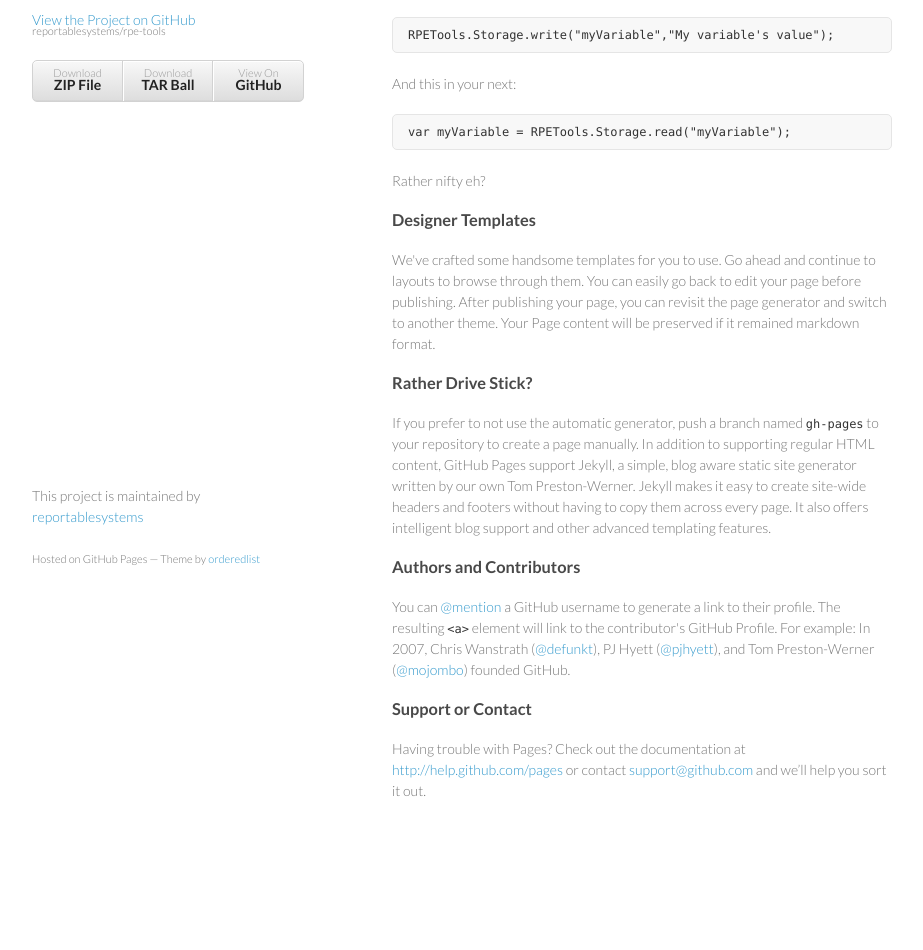
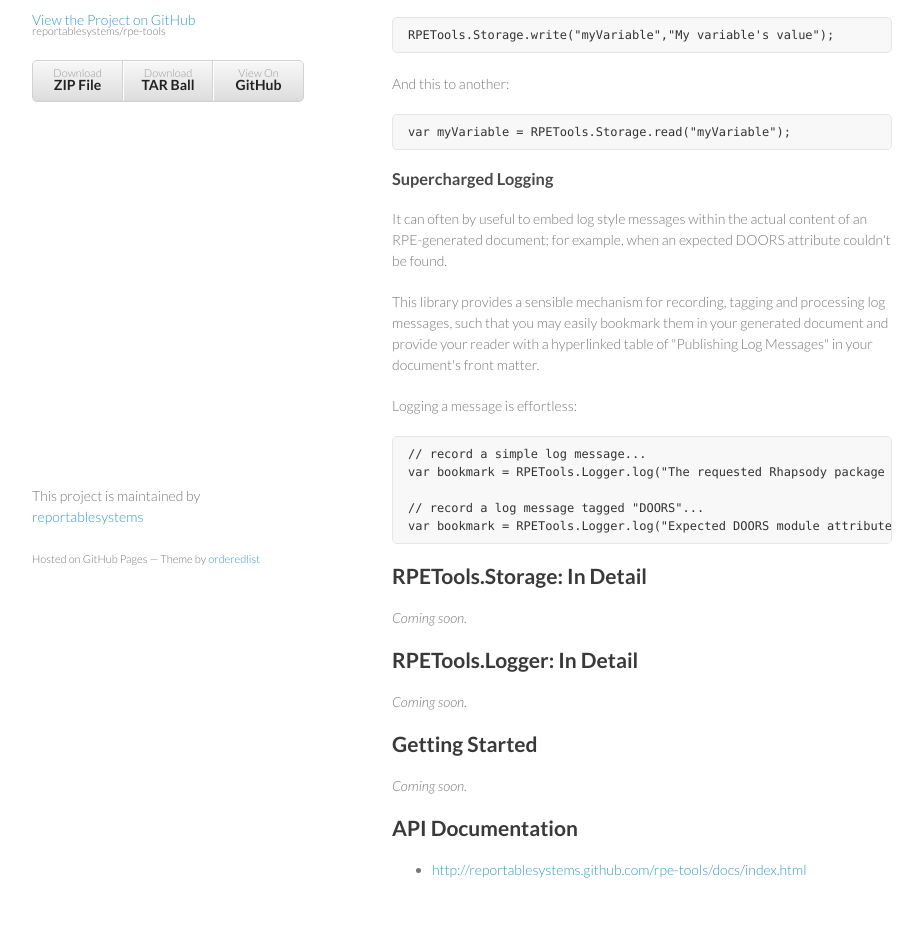
Before and after one commit to reportablesystems/rpe-tools, a plain HTML site: page index.html in a window 1280 px wide. Shown: the part 162-1112 px from the top of the page, without its empty margins (178-1101 px from the left). Before the commit the page ends 1033 px from the top, so only its background shows below. Drawn offline with Linux system fonts and the light colour scheme.

```diff
--- a/index.html
+++ b/index.html
@@ -28,35 +28,50 @@
         </ul>
       </header>
       <section>
-        <h3>In a nutshell</h3>
+        <h3>Multi-Template Variable Persistence</h3>
 
-<p>Ever found yourself wishing for an easy way to persist variables in multi-template IBM Rational® Publishing Engine™ document specifications? Using our small JavaScript library, it's as easy as adding this to your first template:</p>
+<p>Ever found yourself wishing for an easy way to persist variables between multi-template IBM Rational® Publishing Engine™ document specifications? With this library, it's as easy as adding this to one document template:</p>
 
 <pre><code>RPETools.Storage.write("myVariable","My variable's value");
 </code></pre>
 
-<p>And this in your next:</p>
+<p>And this to another:</p>
 
 <pre><code>var myVariable = RPETools.Storage.read("myVariable");
 </code></pre>
 
-<p>Rather nifty eh?</p>
+<h3>Supercharged Logging</h3>
 
-<h3>Designer Templates</h3>
+<p>It can often by useful to embed log style messages within the actual content of an RPE-generated document; for example, when an expected DOORS attribute couldn't be found.</p>
 
-<p>We've crafted some handsome templates for you to use. Go ahead and continue to layouts to browse through them. You can easily go back to edit your page before publishing. After publishing your page, you can revisit the page generator and switch to another theme. Your Page content will be preserved if it remained markdown format.</p>
+<p>This library provides a sensible mechanism for recording, tagging and processing log messages, such that you may easily bookmark them in your generated document and provide your reader with a hyperlinked table of "Publishing Log Messages" in your document's front matter.</p>
 
-<h3>Rather Drive Stick?</h3>
+<p>Logging a message is effortless:</p>
 
-<p>If you prefer to not use the automatic generator, push a branch named <code>gh-pages</code> to your repository to create a page manually. In addition to supporting regular HTML content, GitHub Pages support Jekyll, a simple, blog aware static site generator written by our own Tom Preston-Werner. Jekyll makes it easy to create site-wide headers and footers without having to copy them across every page. It also offers intelligent blog support and other advanced templating features.</p>
+<pre><code>// record a simple log message...
+var bookmark = RPETools.Logger.log("The requested Rhapsody package could not be found.");
 
-<h3>Authors and Contributors</h3>
+// record a log message tagged "DOORS"...
+var bookmark = RPETools.Logger.log("Expected DOORS module attribute not found.","DOORS");
+</code></pre>
 
-<p>You can <a href="https://github.com/blog/821" class="user-mention">@mention</a> a GitHub username to generate a link to their profile. The resulting <code>&lt;a&gt;</code> element will link to the contributor's GitHub Profile. For example: In 2007, Chris Wanstrath (<a href="https://github.com/defunkt" class="user-mention">@defunkt</a>), PJ Hyett (<a href="https://github.com/pjhyett" class="user-mention">@pjhyett</a>), and Tom Preston-Werner (<a href="https://github.com/mojombo" class="user-mention">@mojombo</a>) founded GitHub.</p>
+<h2>RPETools.Storage: In Detail</h2>
 
-<h3>Support or Contact</h3>
+<p><em>Coming soon.</em></p>
 
-<p>Having trouble with Pages? Check out the documentation at <a href="http://help.github.com/pages">http://help.github.com/pages</a> or contact <a href="mailto:support@github.com">support@github.com</a> and we’ll help you sort it out.</p>
+<h2>RPETools.Logger: In Detail</h2>
+
+<p><em>Coming soon.</em></p>
+
+<h2>Getting Started</h2>
+
+<p><em>Coming soon.</em></p>
+
+<h2>API Documentation</h2>
+
+<ul>
+<li><a href="http://reportablesystems.github.com/rpe-tools/docs/index.html">http://reportablesystems.github.com/rpe-tools/docs/index.html</a></li>
+</ul>
       </section>
       <footer>
         <p>This project is maintained by <a href="https://github.com/reportablesystems">reportablesystems</a></p>
```
Also changed, not shown: params.json (+1 -1 lines).
